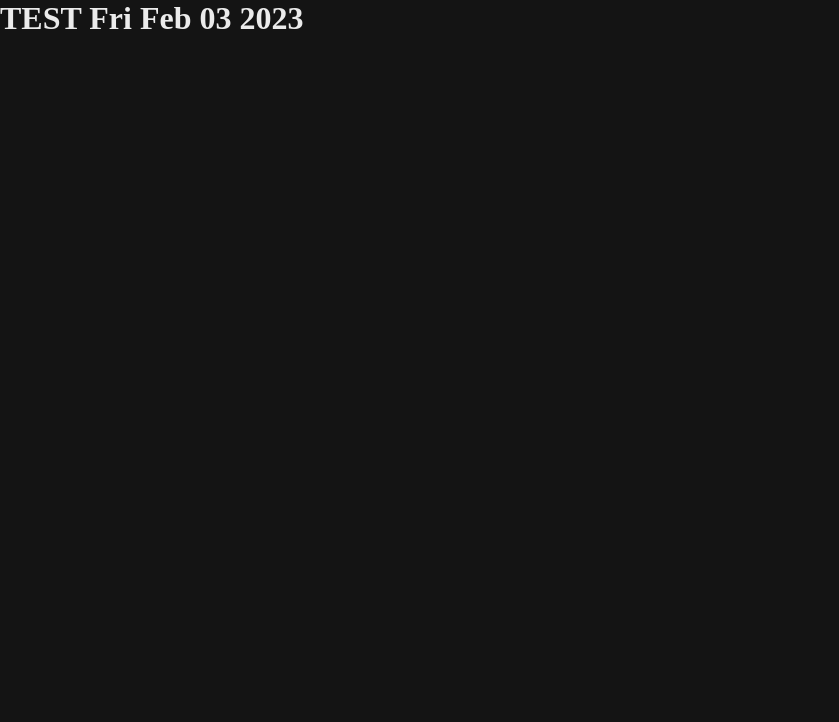
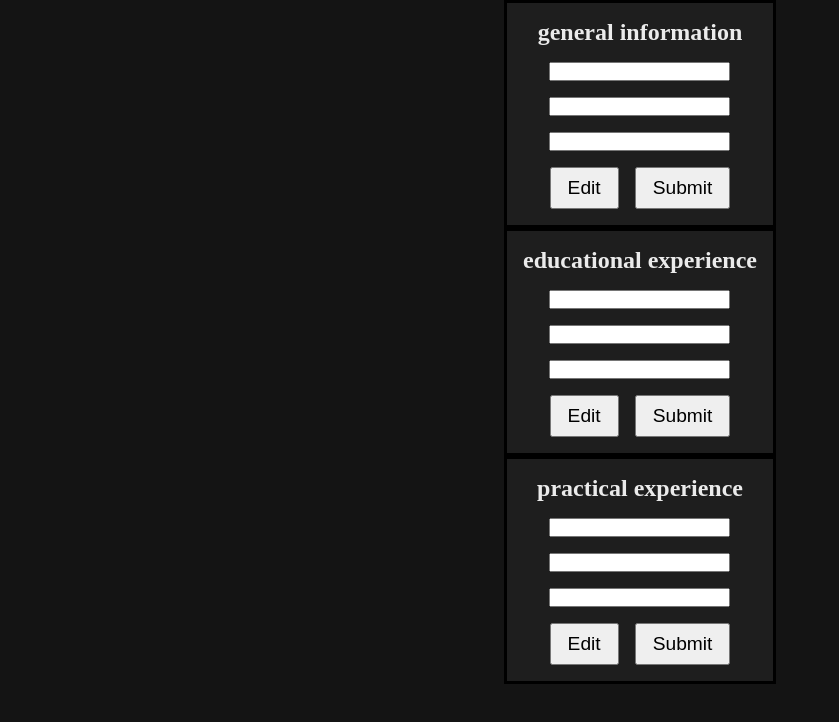
Before and after one commit to scGetStuff/top-js-cv, a React app: page / in a window 1280 px wide. Shown: the top 722 px of the page, without its empty margins (0-839 px from the left). Built offline with nearby package versions, Linux system fonts and the light colour scheme.

Commit message:
start rough UI layout

```diff
--- a/src/components/App.js
+++ b/src/components/App.js
@@ -1,10 +1,16 @@
 import React from 'react';
+import { Section } from './Section';
 
 export class App extends React.Component {
+    constructor(props) {
+        super(props);
+    }
     render() {
         return (
             <div>
-                <h1>TEST {new Date().toDateString()}</h1>
+                <Section title="general information"></Section>
+                <Section title="educational experience"></Section>
+                <Section title="practical experience"></Section>
             </div>
         );
     }
--- /dev/null
+++ b/src/components/Section.js
@@ -0,0 +1,25 @@
+import React from 'react';
+
+export class Section extends React.Component {
+    constructor(props) {
+        super(props);
+    }
+
+    render() {
+        return (
+            <div className='section'>
+                <h2>{this.props.title}</h2>
+                <form>
+                    <input type='text'></input>
+                    <input type='text'></input>
+                    <input type='text'></input>
+                </form>
+
+                <div className='buttons'>
+                    <button type='button'>Edit</button>
+                    <button type='button'>Submit</button>
+                </div>
+            </div>
+        );
+    }
+}
--- a/src/index.css
+++ b/src/index.css
@@ -25,4 +25,44 @@ body {
 body {
     background-color: var(--clr-primary);
     color: var(--clr-txt);
+
+    /* TODO: utility class */
+    display: flex;
+    flex-direction: column;
+    align-items: center;
+    gap: 1rem;
 }
+
+.section {
+    border: 3px solid black;
+    background-color: var(--clr-secondary);
+    padding: 1rem;
+
+    display: flex;
+    flex-direction: column;
+    align-items: center;
+    gap: 1rem;
+}
+
+.section form {
+    display: flex;
+    flex-direction: column;
+    align-items: center;
+    gap: 1rem;
+}
+
+.buttons {
+    display: flex;
+    gap: 1rem;
+}
+
+.buttons button {
+    font-size: larger;
+    padding: 0.5rem 1rem;
+    cursor: pointer;
+}
+
+.buttons button:hover {
+    background-color: var(--clr-primary);
+    color: var(--clr-txt);
+}
```
